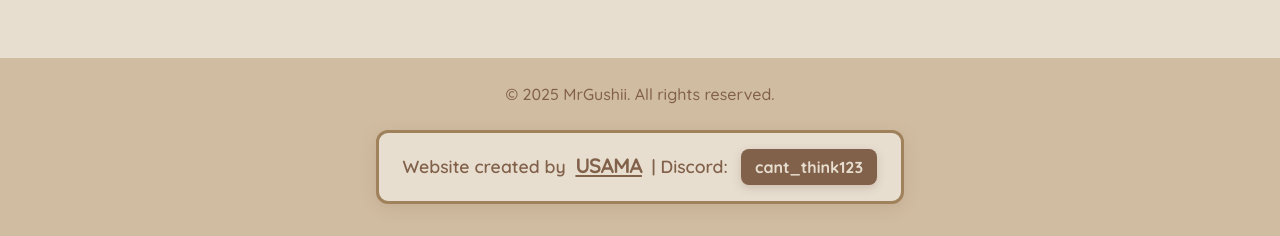
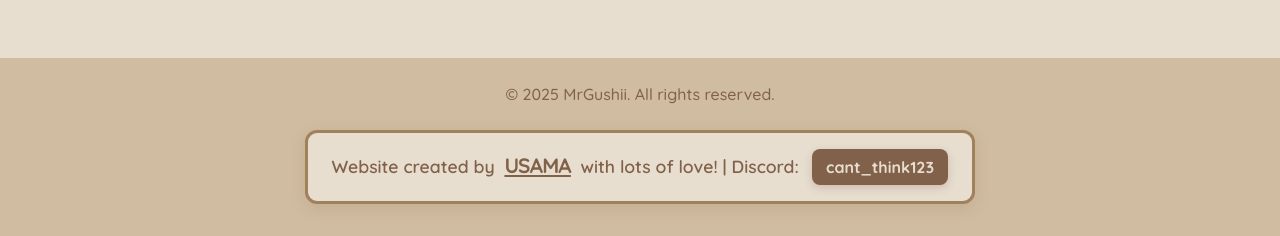
Before and after one commit to mrgushii/portfolio, a plain HTML site: page index.html in a window 1280 px wide. Shown: the part 2087-2323 px from the top of the page. Drawn offline with Linux system fonts and the light colour scheme; a web font is replaced by a local one.

Commit message:
Update index.html

```diff
--- a/index.html
+++ b/index.html
@@ -233,8 +233,8 @@
     </main>
     <footer role="contentinfo">
         <p class="copyright">&copy; 2025 MrGushii. All rights reserved.</p>
-        <p class="credit">Website created by <span class="credit-name"><a href="https://github.com/musamaziaa"
-                    target="_blank" rel="noopener noreferrer" aria-label="Visit Usama's GitHub profile">Usama</a></span>
+        <p class="credit">Website created by <span class="credit-name"><a href="https://musamaziaa.github.io/portfolio/"
+                    target="_blank" rel="noopener noreferrer" aria-label="Visit Usama's GitHub profile">Usama</a></span> with lots of love!
             | Discord: <span class="discord-tag">cant_think123</span></p>
     </footer>
 
```
